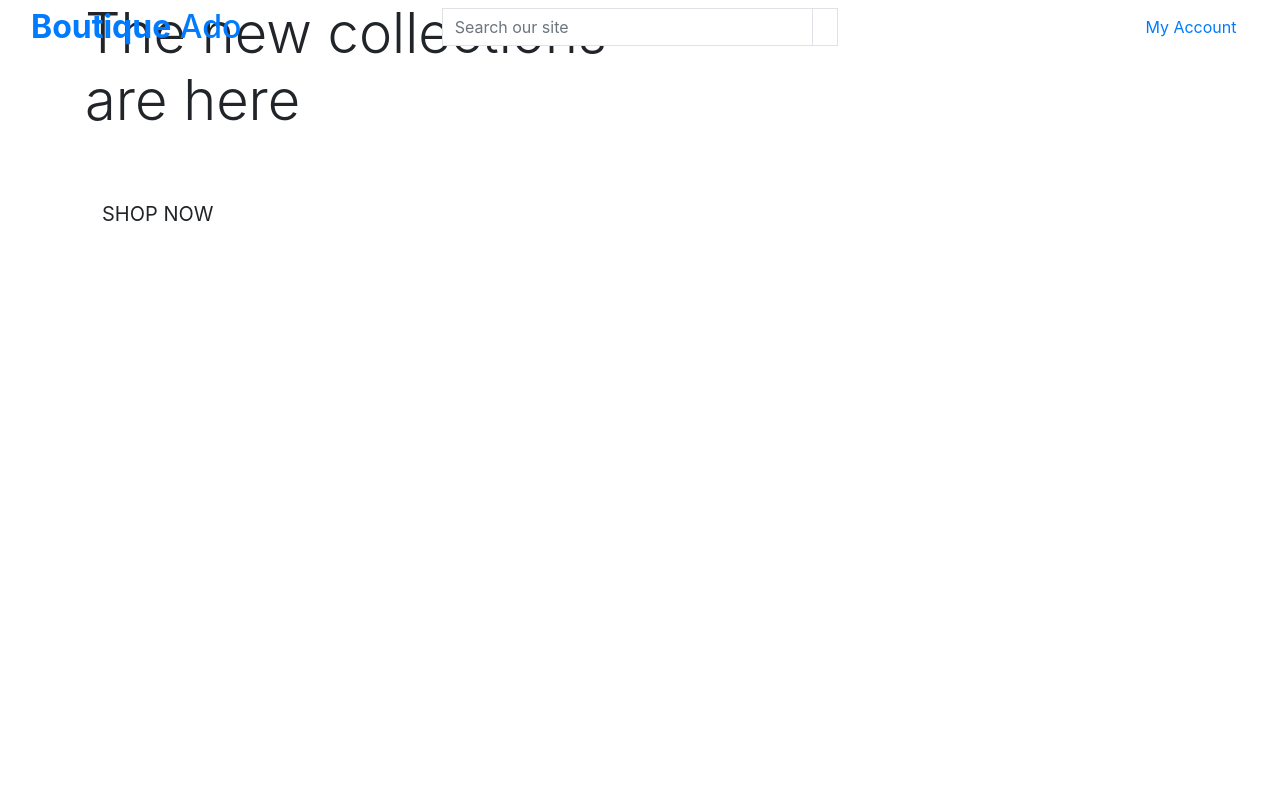
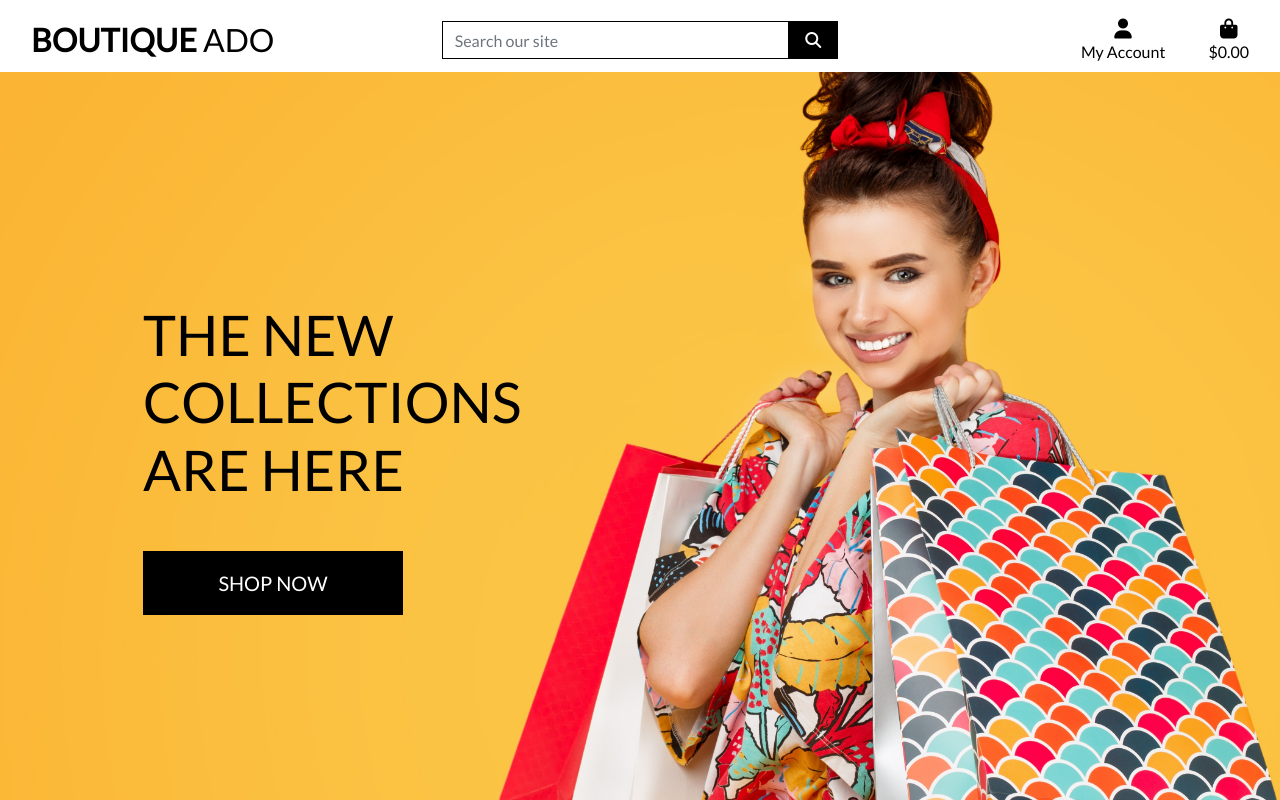
Before and after one commit to WrightDanG/boutique_ado_v1, a Django app: page / in a window 1280 px wide. Run offline with Django 3.2, Linux system fonts and the light colour scheme; some libraries are stand-ins or nearby versions.

Commit message:
Add homepage header styling via css.

```diff
--- a/boutique_ado/settings.py
+++ b/boutique_ado/settings.py
@@ -148,3 +148,7 @@ USE_TZ = True
 # https://docs.djangoproject.com/en/3.1/howto/static-files/
 
 STATIC_URL = '/static/'
+STATICFILES_DIRS = (os.path.join(BASE_DIR, 'static'),)
+
+MEDIA_URL = '/media/'
+MEDIA_ROOT = os.path.join(BASE_DIR, 'media')
--- a/boutique_ado/urls.py
+++ b/boutique_ado/urls.py
@@ -15,9 +15,11 @@ Including another URLconf
 """
 from django.contrib import admin
 from django.urls import path, include
+from django.conf import settings
+from django.conf.urls.static import static
 
 urlpatterns = [
     path('admin/', admin.site.urls),
     path('accounts/', include('allauth.urls')),
     path('', include('home.urls')),
-]
+] + static(settings.MEDIA_URL, document_root=settings.MEDIA_ROOT)
--- /dev/null
+++ b/static/css/base.css
@@ -0,0 +1,81 @@
+html {
+    height: 100%;
+}
+
+body {
+    background: url('/media/homepage_background_cropped.jpg') no-repeat center center fixed;
+    background-size: cover;
+    height: calc(100vh - 164px);
+    color: #555;
+    font-family: 'Lato';
+}
+
+/* from Bulma */
+.icon {
+    align-items: center;
+    display: inline-flex;
+    justify-content: center;
+    height: 1.5rem;
+    width: 1.5rem;
+}
+
+.logo-font {
+    text-transform: uppercase;
+}
+
+.main-logo-link {
+    width: fit-content;
+}
+
+.shop-now-button {
+    background: black;
+    color: white;
+    min-width: 260px;
+}
+
+.btn-black {
+    background: black;
+    color: white;
+}
+
+.shop-now-button:hover,
+.shop-now-button:active,
+.shop-now-button:focus,
+.btn-black:hover,
+.btn-black:active,
+.btn-black:focus {
+    background: #222;
+    color: white;
+}
+
+.text-black {
+    color: #000 !important;
+}
+
+.border-black {
+    border: 1px solid black !important;
+}
+
+/* -------------------------------- Media Queries */
+
+/* Slightly larger container on xl screens */
+@media (min-width: 1200px) {
+  .container {
+    max-width: 80%;
+  }
+}
+
+/* fixed top navbar only on medium and up */
+@media (min-width: 992px) {
+    .fixed-top-desktop-only {
+        position: fixed;
+        top: 0;
+        right: 0;
+        left: 0;
+        z-index: 1030;
+    }
+
+    .header-container {
+        padding-top: 164px;
+    }
+}
--- a/templates/base.html
+++ b/templates/base.html
@@ -17,6 +17,9 @@
     {% block corecss %}
         <!-- Bootstrap CSS -->
         <link rel="stylesheet" href="https://stackpath.bootstrapcdn.com/bootstrap/4.4.1/css/bootstrap.min.css" integrity="sha384-Vkoo8x4CGsO3+Hhxv8T/Q5PaXtkKtu6ug5TOeNV6gBiFeWPGFN9MuhOf23Q9Ifjh" crossorigin="anonymous">
+        <link rel="preconnect" href="https://fonts.gstatic.com">
+        <link href="https://fonts.googleapis.com/css2?family=Lato&display=swap" rel="stylesheet">
+        <link rel="stylesheet" href="{% static 'css/base.css' %}">
     {% endblock %}
 
     {% block extra_css %}
@@ -25,6 +28,7 @@
     {% block corejs %}
         <!-- Optional JavaScript -->
         <!-- jQuery first, then Popper.js, then Bootstrap JS -->
+        <script src="https://kit.fontawesome.com/e9c73d7092.js" crossorigin="anonymous"></script>
         <script src="https://code.jquery.com/jquery-3.4.1.slim.min.js" integrity="sha384-J6qa4849blE2+poT4WnyKhv5vZF5SrPo0iEjwBvKU7imGFAV0wwj1yYfoRSJoZ+n" crossorigin="anonymous"></script>
         <script src="https://cdn.jsdelivr.net/npm/popper.js@1.16.0/dist/umd/popper.min.js" integrity="sha384-Q6E9RHvbIyZFJoft+2mJbHaEWldlvI9IOYy5n3zV9zzTtmI3UksdQRVvoxMfooAo" crossorigin="anonymous"></script>
         <script src="https://stackpath.bootstrapcdn.com/bootstrap/4.4.1/js/bootstrap.min.js" integrity="sha384-wfSDF2E50Y2D1uUdj0O3uMBJnjuUD4Ih7YwaYd1iqfktj0Uod8GCExl3Og8ifwB6" crossorigin="anonymous"></script>
@@ -37,7 +41,7 @@
   </head>
   <body>
     <header class="container-fluid fixed-top">
-        <div class="row">
+        <div id="topnav" class="row bg-white pt-lg-2 d-none d-lg-flex">
             <div class="col-12 col-lg-4 my-auto py-1 py-lg-0">
                 <a href="{% url 'home' %}" class="nav-link main-logo-link">
                     <h2 class="logo-font text-black my-0"><strong>Boutique</strong> Ado</h2>
@@ -66,8 +70,33 @@
                                 <p class="my-0">My Account</p>
                             </div>
                         </a>
+                        <div class="dropdown-menu border-0" aria-labelledby="user-options">
+                            {% if request.user.is_authenticated %}
+                                {% if request.user.is_superuser %}
+                                    <a href="" class="dropdown-item">Product Management</a>
+                                {% endif %}
+                                <a href="" class="dropdown-item">My Profile</a>
+                                <a href="{% url 'account_logout' %}" class="dropdown-item">Logout</a>
+                            {% else %}
+                                <a href="{% url 'account_signup' %}" class="dropdown-item">Register</a>
+                                <a href="{% url 'account_login' %}" class="dropdown-item">Login</a>
+                            {% endif %}
+                        </div>
                     </li>
-                    <li class="list-inline-item"></li>
+                    <li class="list-inline-item">
+                        <a class="{% if grand_total %}text-info font-weight-bold{% else %}text-black{% endif %} nav-link" href="">
+                            <div class="text-center">
+                                <div><i class="fas fa-shopping-bag fa-lg"></i></div>
+                                <p class="my-0">
+                                    {% if grand_total %}
+                                        ${{ grand_total|floatformat:2 }}
+                                    {% else %}
+                                        $0.00
+                                    {% endif %}
+                                </p>
+                            </div>
+                        </a>
+                    </li>
                 </ul>
             </div>
         </div>
```
Also changed, not shown: media/homepage_background_cropped.jpg (added).
